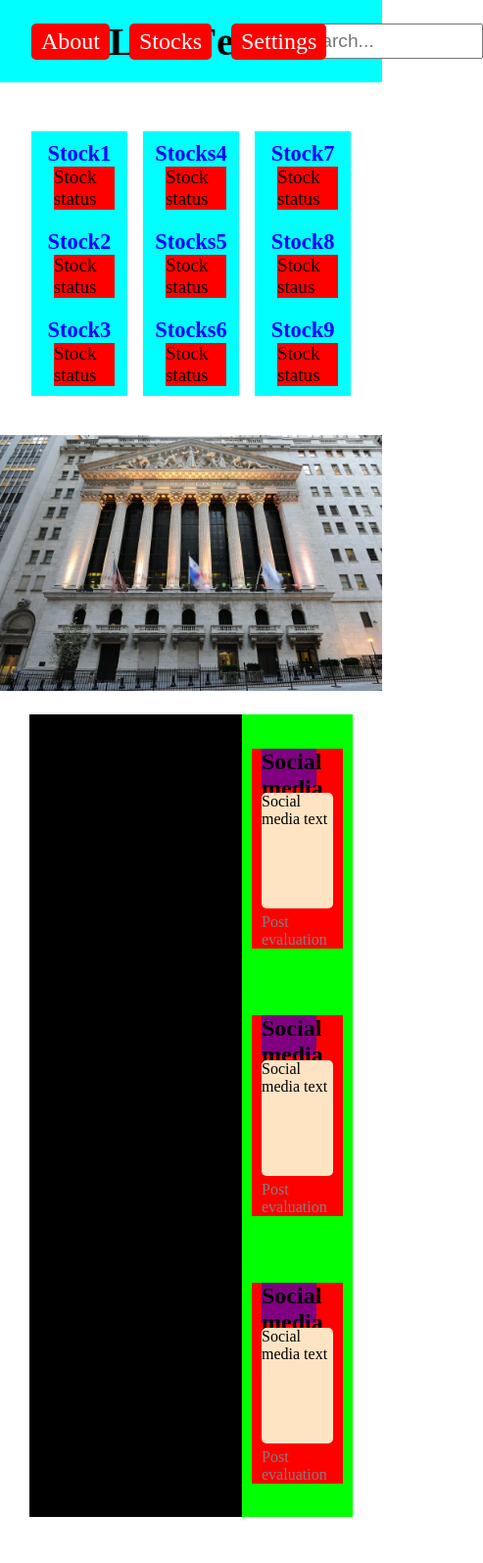
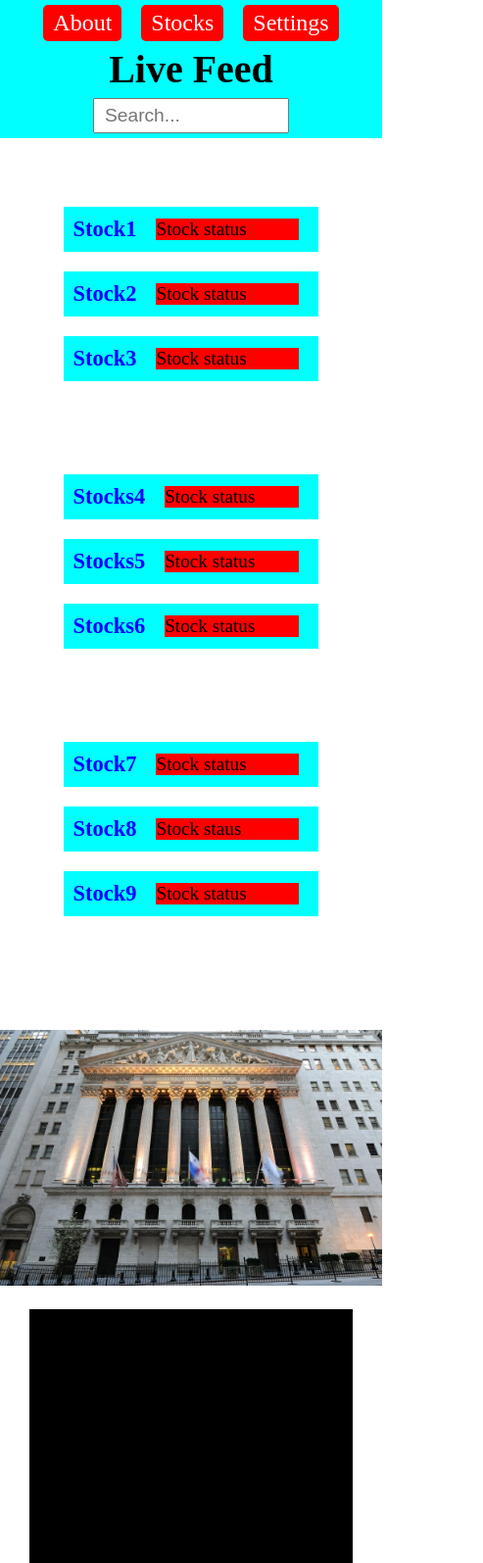
Before and after one commit to Gravady/StockNews, a plain HTML site: page index.html in a window 390 px wide. Shown: the top 1595 px of the page at 98% size, 493 px wide, since content can reach past the window. Drawn offline with Linux system fonts and the light colour scheme.

Commit message:
Mostly responsive

```diff
--- a/CSS/style.css
+++ b/CSS/style.css
@@ -5,7 +5,7 @@
 
 body, html {
     width: 100%;
-    height: 220vh;
+    height:auto;
 }
 
 /*----------------------------MAY BE REMOVED------------------------------------*/
@@ -80,10 +80,10 @@ body, html {
 
 /*--------------------------------------------------------------------*/
 
-nav {
+nav{
     position:sticky;
     width: 100%;
-    height: 10vh;
+    min-height: 60px;
     display: grid;
     background-color: aqua;
     justify-content: space-between;
@@ -94,6 +94,7 @@ nav {
     grid-template-columns: 20% 60% 20%;
     grid-template-areas:
     "nav_button_wrapper nav_title nav_searchbar";
+    justify-items: center;
 }
 
 .nav_button_wrapper {
@@ -101,9 +102,14 @@ nav {
     flex-direction: row;
     gap: 20px;
     grid-area: nav_button_wrapper;
+    width: max-content;
 }
 
+/*FIX*/
 .nav_button_wrapper > * {
+    flex: 1 1 auto;
+    min-width:0;
+
     background-color: red;
     font-size: 1.5em;
     color: white;
@@ -330,17 +336,74 @@ footer > * {
 }
 
 footer > * :hover {
+    transform: scale(1.05);
+    cursor:pointer;
+}
 
-}
+/*-------------------Responsive design------------------------*/
 
 /*Ipad mode*/
 @media only screen and (max-width: 800px) {
-  .stock_block {
+  .stock_blocks{
+        display:flex;
         flex-direction:column;
+        flex-wrap:wrap;
+    }
+    .stock_row{
+        margin-top:10px;
+        margin-bottom:10px;
+        width:80%;
+    }
+
+    /*Makes it so that the stock ui goes ontop and the comments on the bottom*/
+    #stock_map_ui{
+        width:100%;
+    }
+
+    #media_items{
+        width:auto;
+    }
+
+    .media{
+        align-self: center;
+        height: 30%;
+    }
+
+    .media > * {
+        margin-top:0px;
+        margin-bottom:0px;
+        margin-right:10px;
+        margin-left: 10px;
+    }
+
+    #stock_map_wrapper {
+        height: 150vh;
+        flex-direction: column;
+    }
+
+    #stock_map_ui {
+        height: 1500px;
+    }
+
+    nav {
+        grid-template-rows: 1fr 1fr 1fr;
+        grid-template-columns: 100%;
+        grid-template-areas:
+        "nav_button_wrapper"
+        "nav_title"
+        "nav_searchbar";
     }
 }
 
 /*Mobile mobde*/
-@media only screen and (max-width: 600px) {
-
+@media only screen and (max-width: 500px) {
+    .stock_block{
+        margin-top:10px;
+        margin-bottom:10px;
+    }
+    .stock_row{
+        margin-top:10px;
+        margin-bottom:10px;
+        height:30vh;
+    }
 }
--- a/JS/stock.js
+++ b/JS/stock.js
@@ -1,4 +1,10 @@
 //Get current stock selected from nav.js
+
+//Get valid stocks avaliable that are in the html
+function getValidStocks(){
+    const subStockMenu = document.getElementById("sub_stock_block");
+    return Array.from(subStockMenu.children);
+}
 
 var stock = getCurrentStockUI();
 
@@ -33,3 +39,13 @@ function generateStock(){
         var trim_el = trimString(el);
     });
 }
+
+//Get an arrray of relevant information for block structure
+function getBlockStock(stock){
+    var raw_json = fetchStockData(stock);
+}
+
+//Get back relevant data in array for stock UI
+function getUIStock(stock){
+    var raw_json = fetchStockData(stock);
+}
--- a/index.html
+++ b/index.html
@@ -86,7 +86,6 @@
    <nav>
         <div class="nav_button_wrapper">
             <a href = "about.html" id="nav_about" title="About button" class="nav_button">About</a>
-
             <div class="general_wrapper">
                 <div id="nav_stocks" title="Stocks button" class="nav_button">Stocks</div>
                 <div id="sub_stock_menu">
@@ -95,6 +94,7 @@
                 </div>
             </div>
 
+            <!--FIx this later to be cool-->
             <div class="general_wrapper">
                 <div id="nav_settings" title="Settings button" class="nav_button">Settings</div>
                 <div id="sub_setting_menu">
@@ -103,8 +103,9 @@
                     <p id="setting2" class="setting" title="Settings button placeholder">Language</p>
 
                     <!--Social media examples-->
+                    <div id="sub_social_menu">
                         <p id="setting3" class="setting" title="Settings button placeholder">Social media</p>
-                    <div id="social_settings_wrapper">
+                        <div class="general_wrapper">
                             <p>Twitter/X</p>
                             <p>Instagram</p>
                             <p>Facebook</p>
@@ -112,10 +113,11 @@
                             <p>4Chan</p>
                             <p>NYStockExchange</p>
                         </div>
-
                     </div>
                 </div>
             </div>
+        </div>
+
         <h1 id="nav_title" alt="Live Feed, title">Live Feed</h1>
         <input type="search" id="nav_search_bar" title="Input search bar" placeholder="Search..." autocomplete="off">
     </nav>
```
Also changed, not shown: JS/api.js (+8 -2 lines), JS/block.js (added, +24 -0 lines), Server/main.js (+16 -3 lines). Lines whose indentation alone changed are shown as unchanged.
